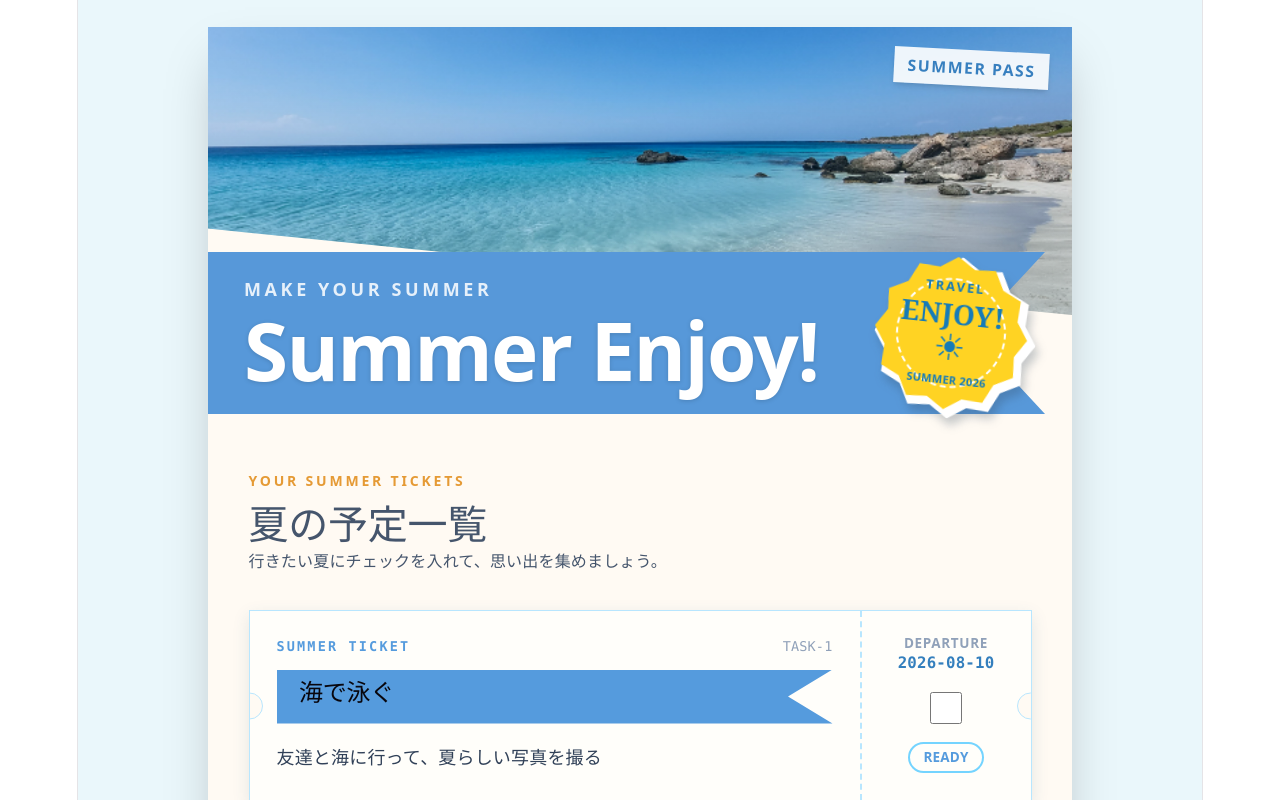
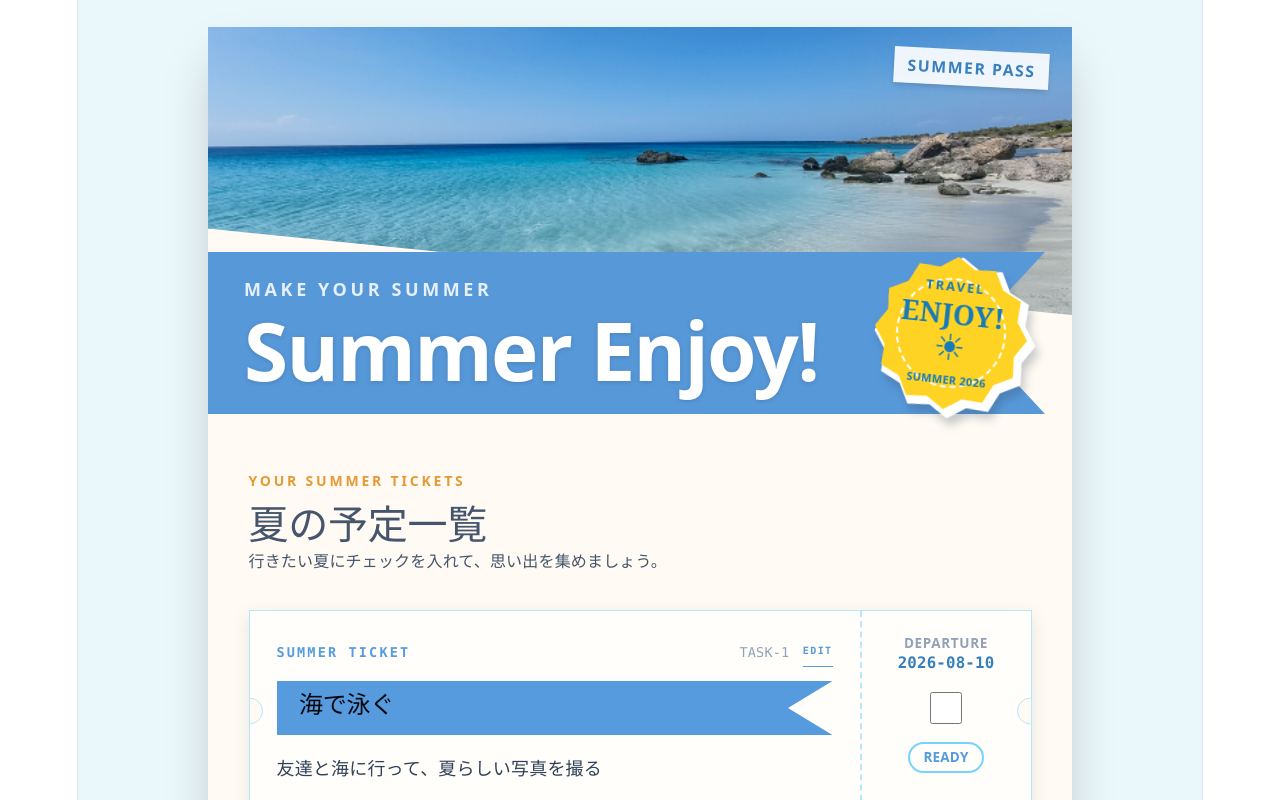
Before and after one commit to team411-uec/26-gassyuku-summer-enjoy, a React (Vite) app: page / in a window 1280 px wide. Shown: the top 800 px of the page. Built offline with nearby package versions, Linux system fonts and the light colour scheme.

Commit message:
feat: タスク更新機能を追加し、TaskItemおよびTaskListコンポーネントを更新

```diff
--- a/src/components/TaskItem.tsx
+++ b/src/components/TaskItem.tsx
@@ -3,12 +3,17 @@ import type { Task } from "../types"
 interface TaskItemProps {
   task: Task
   onToggle: (id: string, completed: boolean) => void
+  onEdit: (task: Task) => void
 }
 
 const stampShape =
   "polygon(50% 0%, 61.4% 7.5%, 75% 6.7%, 81.1% 18.9%, 93.3% 25%, 92.5% 38.6%, 100% 50%, 92.5% 61.4%, 93.3% 75%, 81.1% 81.1%, 75% 93.3%, 61.4% 92.5%, 50% 100%, 38.6% 92.5%, 25% 93.3%, 18.9% 81.1%, 6.7% 75%, 7.5% 61.4%, 0% 50%, 7.5% 38.6%, 6.7% 25%, 18.9% 18.9%, 25% 6.7%, 38.6% 7.5%)"
 
-export function TaskItem({ task, onToggle }: TaskItemProps) {
+export function TaskItem({
+  task,
+  onToggle,
+  onEdit,
+}: TaskItemProps) {
   return (
     <li
       className={`relative overflow-hidden border shadow-[0_6px_16px_rgba(45,93,126,0.13)] transition duration-200 ${
@@ -17,7 +22,9 @@ export function TaskItem({ task, onToggle }: TaskItemProps) {
           : "border-sky-200 bg-[#fffefa] hover:-translate-y-0.5 hover:shadow-lg"
       }`}
     >
+      {/* 切符の左右にある半円 */}
       <div className="absolute -left-3 top-1/2 h-6 w-6 -translate-y-1/2 rounded-full border border-sky-200 bg-[#fffaf3]" />
+
       <div className="absolute -right-3 top-1/2 h-6 w-6 -translate-y-1/2 rounded-full border border-sky-200 bg-[#fffaf3]" />
 
       <div className="grid sm:grid-cols-[1fr_9.5rem]">
@@ -27,11 +34,23 @@ export function TaskItem({ task, onToggle }: TaskItemProps) {
               SUMMER TICKET
             </p>
 
-            <p className="font-mono text-xs text-slate-400">
-              {task.id.toUpperCase()}
-            </p>
+            <div className="flex items-center gap-3">
+              <p className="font-mono text-xs text-slate-400">
+                {task.id.toUpperCase()}
+              </p>
+
+              {/* 編集フォームを開くボタン */}
+             <button
+                type="button"
+                onClick={() => onEdit(task)}
+                className="border-b border-[#579bd9] pb-0.5  font-mono text-[10px] font-black tracking-[0.14em] text-[#579bd9] transition hover:border-[#d79f00] hover:text-[#d79f00]"
+              >
+                EDIT
+              </button>
+            </div>
           </div>
 
+          {/* タスクタイトル */}
           <div
             className={`mb-4 flex min-h-12 items-center px-5 pr-12 text-white ${
               task.completed ? "bg-slate-400" : "bg-[#559bdd]"
@@ -50,6 +69,7 @@ export function TaskItem({ task, onToggle }: TaskItemProps) {
             </h2>
           </div>
 
+          {/* タスク説明 */}
           {task.description ? (
             <p
               className={`text-left leading-7 ${
@@ -67,9 +87,12 @@ export function TaskItem({ task, onToggle }: TaskItemProps) {
           )}
         </div>
 
+        {/* 日付と完了操作 */}
         <label
           className={`flex min-h-36 cursor-pointer items-center justify-between gap-4 border-t-2 border-dashed p-5 sm:flex-col sm:justify-start sm:border-l-2 sm:border-t-0 ${
-            task.completed ? "border-slate-300" : "border-sky-200"
+            task.completed
+              ? "border-slate-300"
+              : "border-sky-200"
           }`}
         >
           <div className="text-left sm:text-center">
@@ -85,7 +108,9 @@ export function TaskItem({ task, onToggle }: TaskItemProps) {
           <input
             type="checkbox"
             checked={task.completed}
-            onChange={(event) => onToggle(task.id, event.target.checked)}
+            onChange={(event) =>
+              onToggle(task.id, event.target.checked)
+            }
             aria-label={
               task.completed
                 ? `${task.title}の完了を取り消す`
@@ -121,7 +146,9 @@ export function TaskItem({ task, onToggle }: TaskItemProps) {
           <div className="absolute inset-[9px] flex flex-col items-center justify-center rounded-full border-2 border-[#d79f00] text-center">
             <div className="absolute inset-[3px] rounded-full border border-[#d79f00]" />
 
-            <span className="relative text-sm leading-none">✈︎</span>
+            <span className="relative text-sm leading-none">
+              ✈︎
+            </span>
 
             <span className="relative mt-0.5 text-[10px] font-black tracking-wide">
               ENJOYED!
--- a/src/components/TaskList.tsx
+++ b/src/components/TaskList.tsx
@@ -4,15 +4,21 @@ import { TaskItem } from "./TaskItem"
 interface TaskListProps {
   tasks: Task[]
   onToggle: (id: string, completed: boolean) => void
+  onEdit: (task: Task) => void
 }
 
-export function TaskList({ tasks, onToggle }: TaskListProps) {
+export function TaskList({
+  tasks,
+  onToggle,
+  onEdit,
+}: TaskListProps) {
   if (tasks.length === 0) {
     return (
       <div className="border-2 border-dashed border-sky-300 bg-[#fffdf8] p-10 text-center shadow-sm">
         <p className="text-lg font-bold text-[#3986c7]">
           タスクがありません
         </p>
+
         <p className="mt-2 text-sm text-slate-500">
           新しい夏が追加されるまで、少し休みましょう。
         </p>
@@ -23,7 +29,12 @@ export function TaskList({ tasks, onToggle }: TaskListProps) {
   return (
     <ul className="m-0 space-y-5 p-0">
       {tasks.map((task) => (
-        <TaskItem key={task.id} task={task} onToggle={onToggle} />
+        <TaskItem
+          key={task.id}
+          task={task}
+          onToggle={onToggle}
+          onEdit={onEdit}
+        />
       ))}
     </ul>
   )
--- a/src/main.tsx
+++ b/src/main.tsx
@@ -1,29 +1,54 @@
-import { StrictMode, useState } from "react";
-import { createRoot } from "react-dom/client";
-import { TaskList } from "./components/TaskList";
-import { mockTasks } from "./mocks/tasks";
-import type { Task } from "./types";
-import "./style.css";
+import { StrictMode, useState } from "react"
+import { createRoot } from "react-dom/client"
+import { TaskList } from "./components/TaskList"
+import { TaskUpdateForm } from "./components/TaskUpdateForm"
+import { mockTasks } from "./mocks/tasks"
+import type { Task } from "./types"
+import "./style.css"
 
 /*
  * 外側と内側の点を15度ごとに交互に配置した形です。
  * 12個のギザギザが等間隔に並びます。
  */
 const stickerShape =
-  "polygon(50% 0%, 61.4% 7.5%, 75% 6.7%, 81.1% 18.9%, 93.3% 25%, 92.5% 38.6%, 100% 50%, 92.5% 61.4%, 93.3% 75%, 81.1% 81.1%, 75% 93.3%, 61.4% 92.5%, 50% 100%, 38.6% 92.5%, 25% 93.3%, 18.9% 81.1%, 6.7% 75%, 7.5% 61.4%, 0% 50%, 7.5% 38.6%, 6.7% 25%, 18.9% 18.9%, 25% 6.7%, 38.6% 7.5%)";
+  "polygon(50% 0%, 61.4% 7.5%, 75% 6.7%, 81.1% 18.9%, 93.3% 25%, 92.5% 38.6%, 100% 50%, 92.5% 61.4%, 93.3% 75%, 81.1% 81.1%, 75% 93.3%, 61.4% 92.5%, 50% 100%, 38.6% 92.5%, 25% 93.3%, 18.9% 81.1%, 6.7% 75%, 7.5% 61.4%, 0% 50%, 7.5% 38.6%, 6.7% 25%, 18.9% 18.9%, 25% 6.7%, 38.6% 7.5%)"
 
 function App() {
-  const [tasks, setTasks] = useState<Task[]>(mockTasks);
+  const [tasks, setTasks] = useState<Task[]>(mockTasks)
+  const [editingTask, setEditingTask] = useState<Task | null>(null)
 
-  const handleToggle = (id: string, completed: boolean) => {
+  const handleToggle = (
+    id: string,
+    completed: boolean,
+  ) => {
     setTasks((currentTasks) =>
       currentTasks.map((task) =>
         task.id === id ? { ...task, completed } : task,
       ),
-    );
-  };
+    )
+  }
+
+  const handleUpdate = (
+    taskId: string,
+    updatedFields: Partial<Omit<Task, "id">>,
+  ) => {
+    setTasks((currentTasks) =>
+      currentTasks.map((task) =>
+        task.id === taskId
+          ? { ...task, ...updatedFields }
+          : task,
+      ),
+    )
+
+    setEditingTask(null)
+  }
+
+  const closeUpdateForm = () => {
+    setEditingTask(null)
+  }
 
   return (
+    <>
       <main className="min-h-screen bg-[#eaf7fb] px-3 py-6 text-left sm:px-6">
         <div className="mx-auto max-w-3xl overflow-hidden bg-[#fffaf3] shadow-2xl">
           <header>
@@ -32,7 +57,8 @@ function App() {
               <div
                 className="absolute inset-0 overflow-hidden"
                 style={{
-                clipPath: "polygon(0 0, 100% 0, 100% 100%, 0 70%)",
+                  clipPath:
+                    "polygon(0 0, 100% 0, 100% 100%, 0 70%)",
                 }}
               >
                 <img
@@ -55,7 +81,8 @@ function App() {
               <div
                 className="relative flex min-h-28 items-center bg-[#5798d9] px-5 pr-32 shadow-lg sm:min-h-36 sm:px-8 sm:pr-44"
                 style={{
-                clipPath: "polygon(0 0, 100% 0, 91% 50%, 100% 100%, 0 100%)",
+                  clipPath:
+                    "polygon(0 0, 100% 0, 91% 50%, 100% 100%, 0 100%)",
                 }}
               >
                 <div>
@@ -89,7 +116,8 @@ function App() {
               <div
                 className="absolute right-5 top-1/2 z-10 h-28 w-28 -translate-y-1/2 rotate-6 sm:right-9 sm:h-36 sm:w-36"
                 style={{
-                filter: "drop-shadow(4px 7px 5px rgba(45, 70, 90, 0.28))",
+                  filter:
+                    "drop-shadow(4px 7px 5px rgba(45, 70, 90, 0.28))",
                 }}
               >
                 {/* 少しずれた白い台紙 */}
@@ -107,7 +135,6 @@ function App() {
                     clipPath: stickerShape,
                   }}
                 >
-                {/* 内側の破線 */}
                   <div className="absolute inset-[14%] rounded-full border-2 border-dashed border-white" />
 
                   <div className="relative flex flex-col items-center justify-center text-center text-[#167bb8]">
@@ -190,15 +217,57 @@ function App() {
               </p>
             </div>
 
-          <TaskList tasks={tasks} onToggle={handleToggle} />
+            <TaskList
+              tasks={tasks}
+              onToggle={handleToggle}
+              onEdit={setEditingTask}
+            />
           </section>
         </div>
       </main>
-  );
+
+      {/* タスク更新フォーム */}
+      {editingTask && (
+        <div
+          role="dialog"
+          aria-modal="true"
+          aria-label={`${editingTask.title}の編集`}
+          onClick={closeUpdateForm}
+          className="fixed inset-0 z-50 flex items-center justify-center overflow-y-auto bg-slate-900/45 px-4 py-8"
+        >
+          <div
+            className="relative w-full max-w-3xl"
+            onClick={(event) => event.stopPropagation()}
+          >
+            {/* 控えめな横長の閉じるボタン */}
+            <button
+              type="button"
+              onClick={closeUpdateForm}
+              aria-label="更新フォームを閉じる"
+              className="absolute right-3 top-3 z-50 flex h-8 w-20 items-center justify-center gap-1.5 border border-slate-300 bg-white/85 text-slate-400 transition hover:border-slate-400 hover:bg-white hover:text-slate-600"
+            >
+              <span className="text-lg leading-none">×</span>
+
+              <span className="font-mono text-[9px] font-bold tracking-wider">
+                CLOSE
+              </span>
+            </button>
+
+            <TaskUpdateForm
+              key={editingTask.id}
+              initialData={editingTask}
+              onSubmit={handleUpdate}
+              onCancel={closeUpdateForm}
+            />
+          </div>
+        </div>
+      )}
+    </>
+  )
 }
 
 createRoot(document.getElementById("app")!).render(
   <StrictMode>
     <App />
   </StrictMode>,
-);
+)
```
Lines whose indentation alone changed are shown as unchanged.
